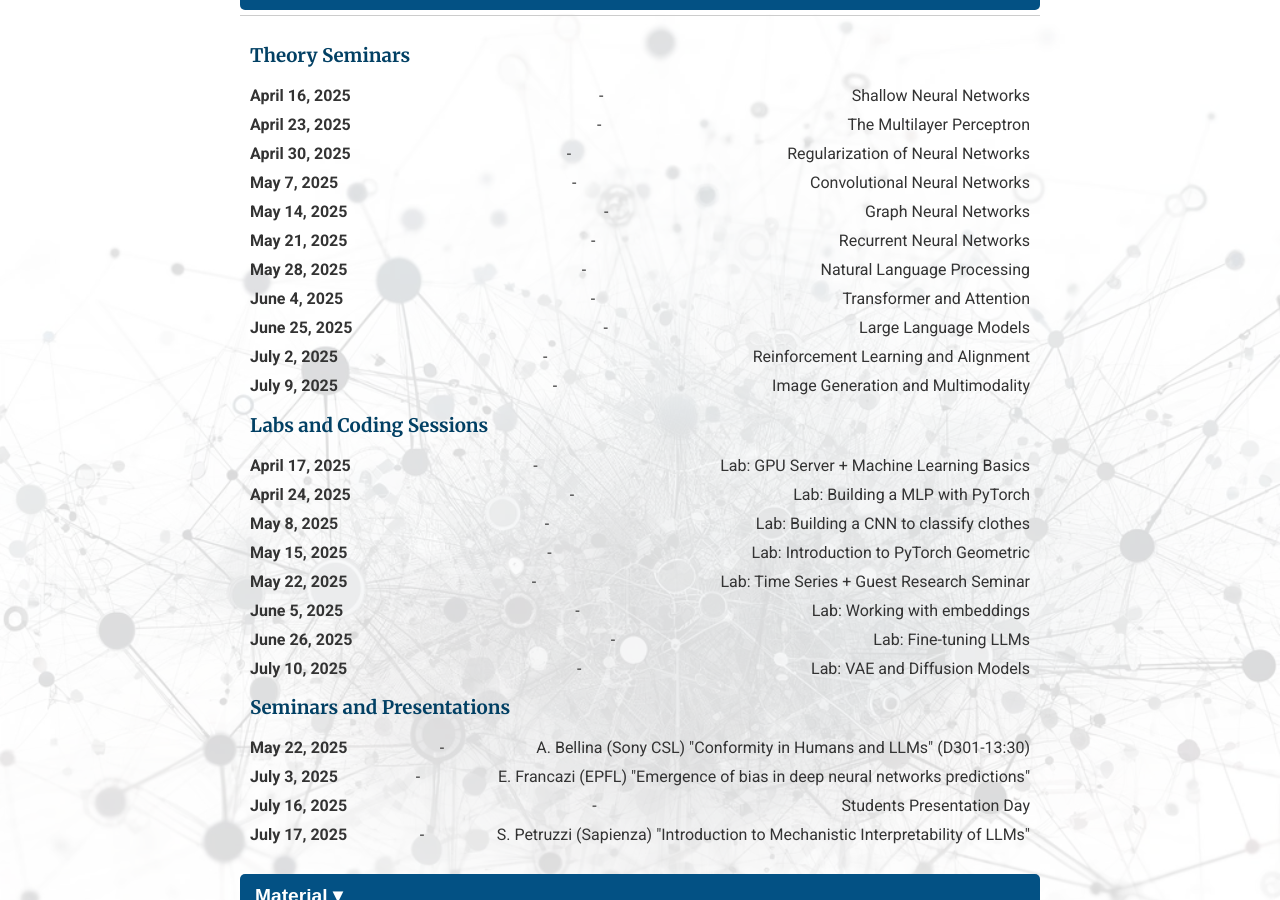
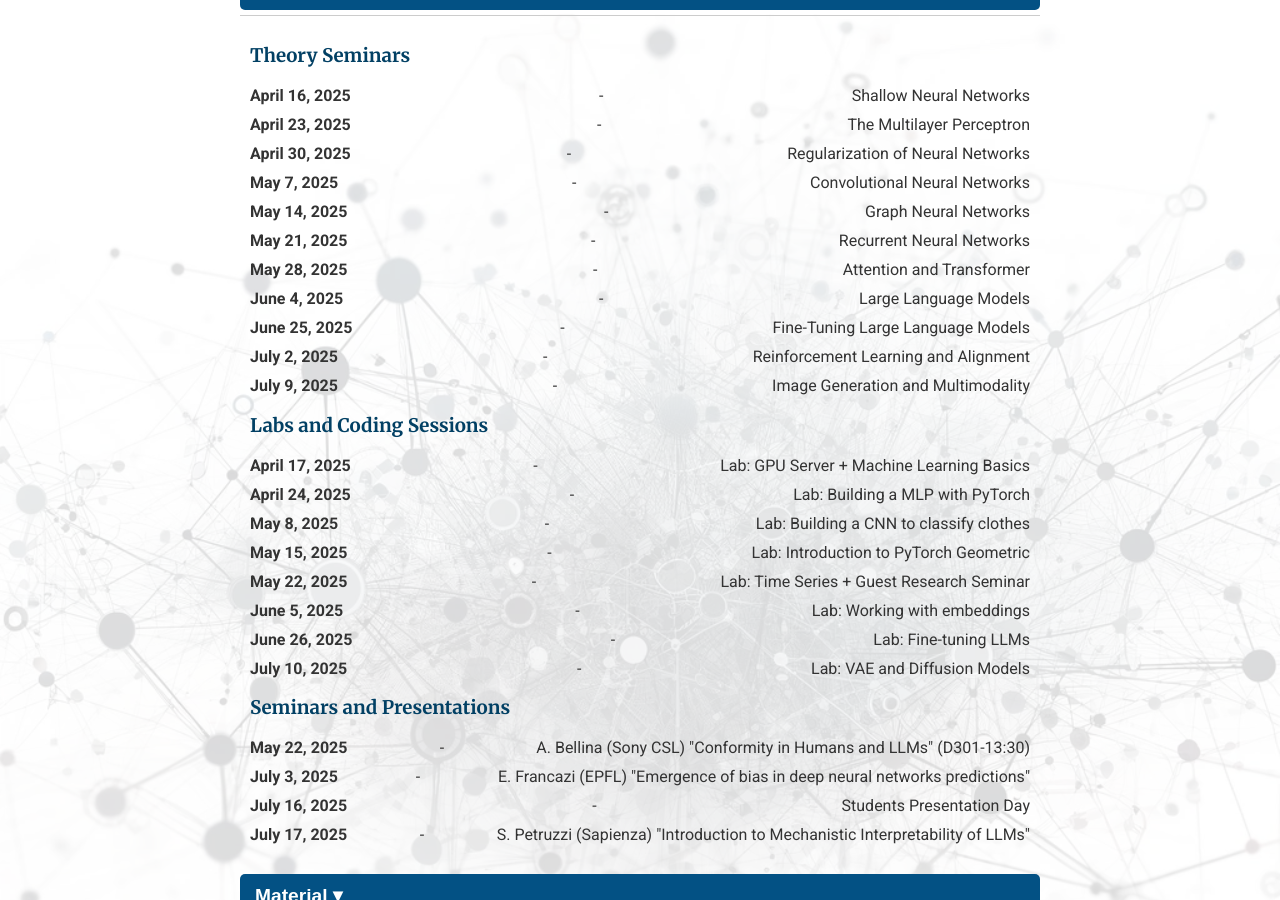
Before and after one commit to giordano-demarzo/giordano-demarzo.github.io, a Jekyll site: the page built from Deep_Learning_25.markdown, in a window 1280 px wide and 900 px high, scrolled down 1266 px. Built offline with Jekyll 4.4.1, drawn with Linux system fonts in a browser that asks for light colours.

Commit message:
Seminar 9 LLMs

```diff
--- a/Deep_Learning_25.markdown
+++ b/Deep_Learning_25.markdown
@@ -75,13 +75,13 @@
         <span class="date">May 21, 2025</span> - <span class="lecture-title">Recurrent Neural Networks</span>
     </div>
     <div class="course-date">
-        <span class="date">May 28, 2025</span> - <span class="lecture-title">Natural Language Processing</span>
+        <span class="date">May 28, 2025</span> - <span class="lecture-title">Attention and Transformer</span>
     </div>
     <div class="course-date">
-        <span class="date">June 4, 2025</span> - <span class="lecture-title">Transformer and Attention</span>
+        <span class="date">June 4, 2025</span> - <span class="lecture-title">Large Language Models</span>
     </div>
     <div class="course-date">
-        <span class="date">June 25, 2025</span> - <span class="lecture-title">Large Language Models</span>
+        <span class="date">June 25, 2025</span> - <span class="lecture-title">Fine-Tuning Large Language Models</span>
     </div>
     <div class="course-date">
         <span class="date">July 2, 2025</span> - <span class="lecture-title">Reinforcement Learning and Alignment</span>
@@ -261,6 +261,16 @@
     			</ul>
            </div>
        </div>
+       <div class="nested-accordion">
+           <button class="nested-accordion-button">Lesson 9 &#9662;</button>
+           <div class="nested-accordion-content">
+               <h4>Readings and Slides</h4>
+                   	<ul>
+                   		<li><a href="/files/dlss25/slides/DLSS9.pdf">Slides: Large Language Models</a></li>
+                   		<li><a href="https://cameronrwolfe.substack.com/p/llm-scaling-laws">Nice article on LLMs scaling laws.</a></li>
+    			</ul>
+           </div>
+       </div>
    </div>
    <!-- Assignments -->
     <button class="accordion-button" onclick="toggleAccordion('material-section')">Assignments &#9662;</button>
--- a/new_material_DLSS.txt
+++ b/new_material_DLSS.txt
@@ -5,3 +5,5 @@
 https://www.youtube.com/watch?v=h9Z4oGN89MU
 
 https://hmkcode.com/ai/backpropagation-step-by-step/
+
+https://cameronrwolfe.substack.com/p/llm-scaling-laws
```
Also changed, not shown: 1 other file.
